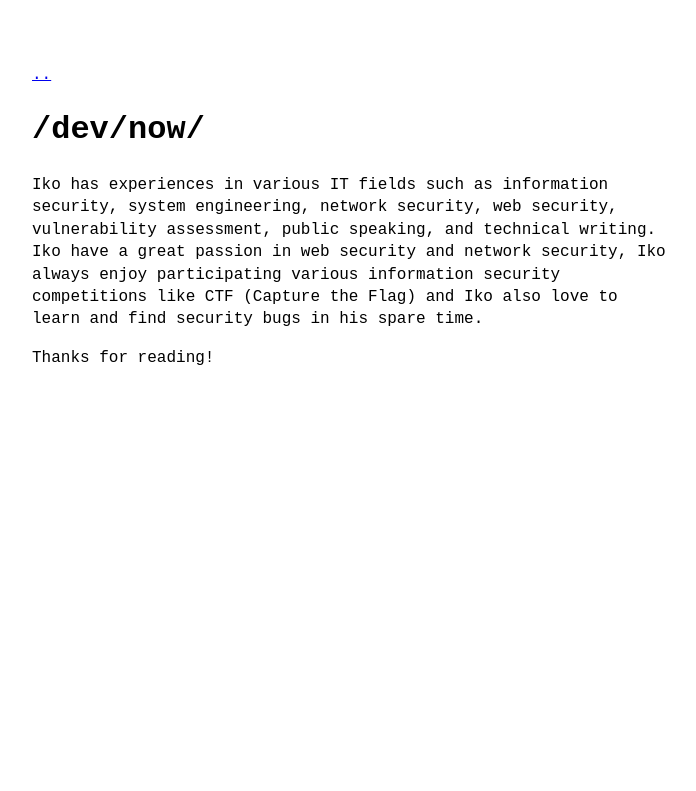
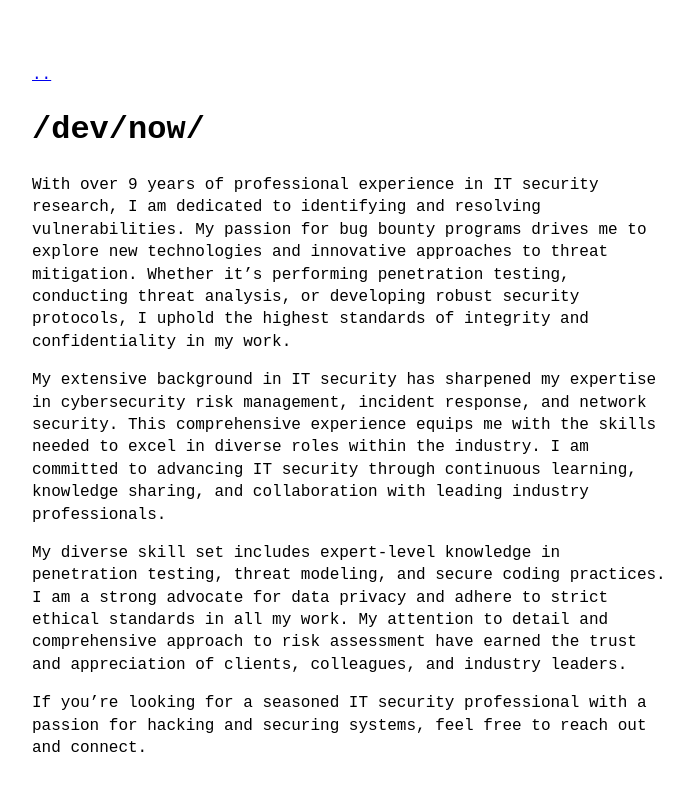
Before and after one commit to nikotidar/nikotidar.github.io, a Jekyll site: the page built from now.md, in a window 1280 px wide. Shown: the top 791 px of the page, without its empty margins (288-984 px from the left). Built offline with Jekyll 4.4.1, drawn with Linux system fonts in a browser that asks for light colours; comment, search, counter and statistics services are not loaded.

Commit message:
Update now page
Signed-off-by: nikotidar <iko.tidar@gmail.com>

```diff
--- a/now.md
+++ b/now.md
@@ -3,6 +3,10 @@ layout: page
 title: /dev/now/
 ---
 
-Iko has experiences in various IT fields such as information security, system engineering, network security, web security, vulnerability assessment, public speaking, and technical writing. Iko have a great passion in web security and network security, Iko always enjoy participating various information security competitions like CTF (Capture the Flag) and Iko also love to learn and find security bugs in his spare time.
+With over 9 years of professional experience in IT security research, I am dedicated to identifying and resolving vulnerabilities. My passion for bug bounty programs drives me to explore new technologies and innovative approaches to threat mitigation. Whether it's performing penetration testing, conducting threat analysis, or developing robust security protocols, I uphold the highest standards of integrity and confidentiality in my work.
 
-Thanks for reading!
+My extensive background in IT security has sharpened my expertise in cybersecurity risk management, incident response, and network security. This comprehensive experience equips me with the skills needed to excel in diverse roles within the industry. I am committed to advancing IT security through continuous learning, knowledge sharing, and collaboration with leading industry professionals.
+
+My diverse skill set includes expert-level knowledge in penetration testing, threat modeling, and secure coding practices. I am a strong advocate for data privacy and adhere to strict ethical standards in all my work. My attention to detail and comprehensive approach to risk assessment have earned the trust and appreciation of clients, colleagues, and industry leaders.
+
+If you're looking for a seasoned IT security professional with a passion for hacking and securing systems, feel free to reach out and connect.
```
